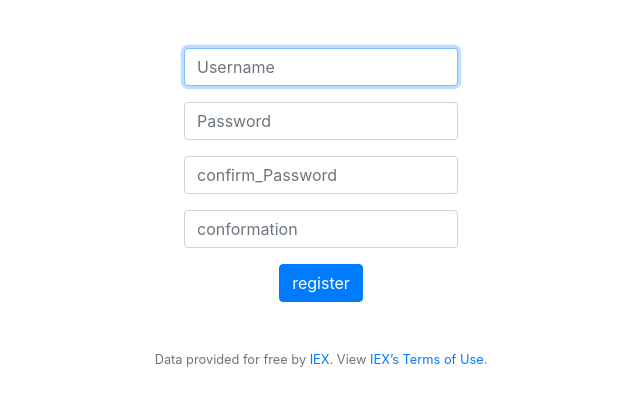
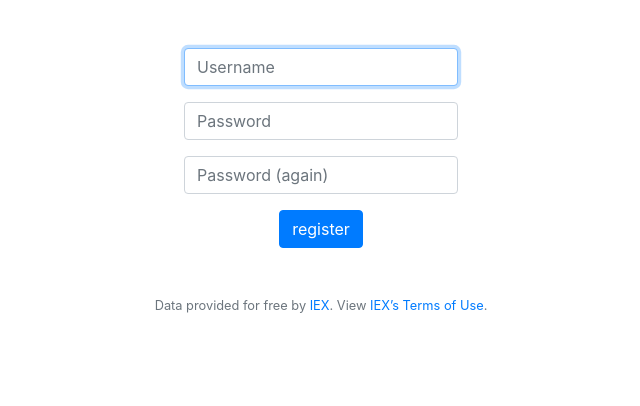
Before and after one commit to vishalrajak123/share, a Flask app: page /register in a window 1280 px wide. Shown: the part 76-482 px from the top of the page, without its empty margins (319-959 px from the left). Run offline with Flask 2, Linux system fonts and the light colour scheme; some libraries are stand-ins or nearby versions.

Commit message:
automated commit by submit50

```diff
--- a/templates/register.html
+++ b/templates/register.html
@@ -13,11 +13,7 @@
             <input class="form-control" name="password" placeholder="Password" type="password">
         </div>
         <div class="form-group">
-            <input class="form-control" name="confirm_password" placeholder="confirm_Password" type="password">
-        </div>
-         </div>
-        <div class="form-group">
-            <input class="form-control" name="conformation" placeholder="conformation" type="text">
+            <input class="form-control" name="confirmation" placeholder="Password (again)" type="password"/>
         </div>
         <button class="btn btn-primary" type="submit">register</button>
     </form>
```
